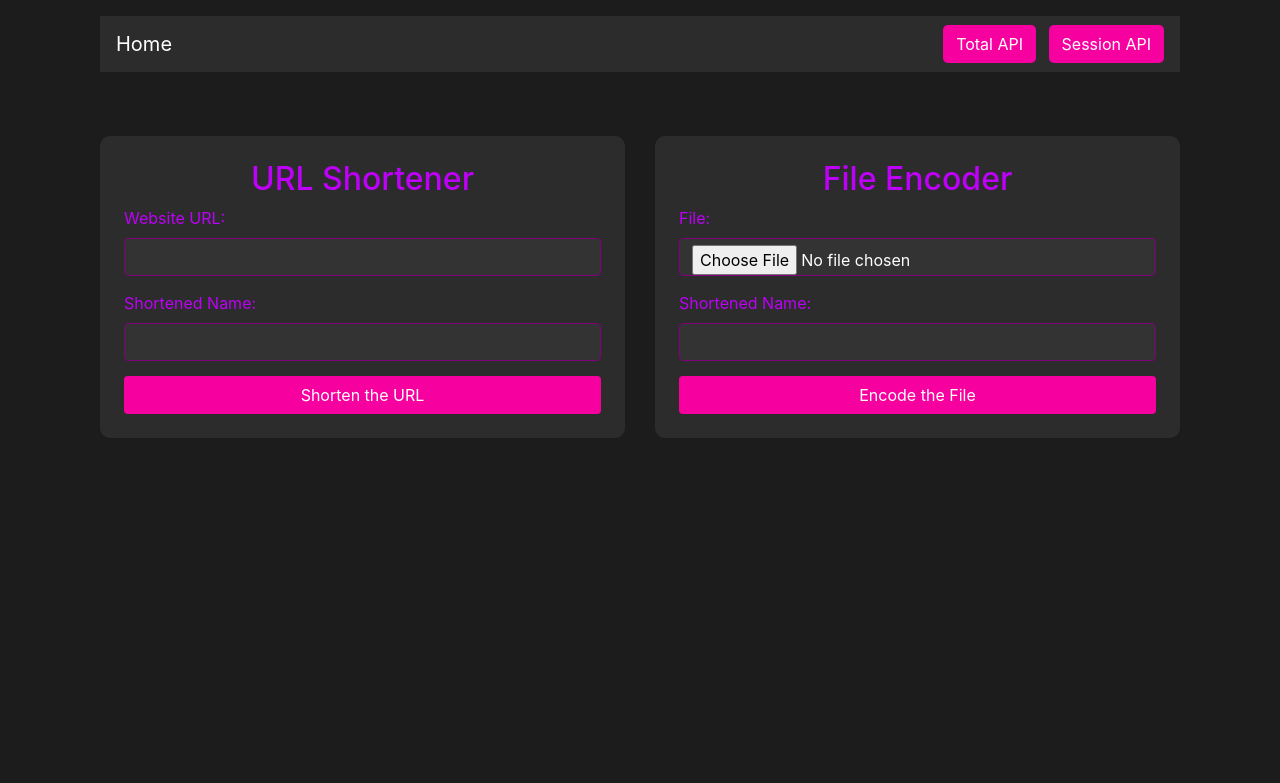
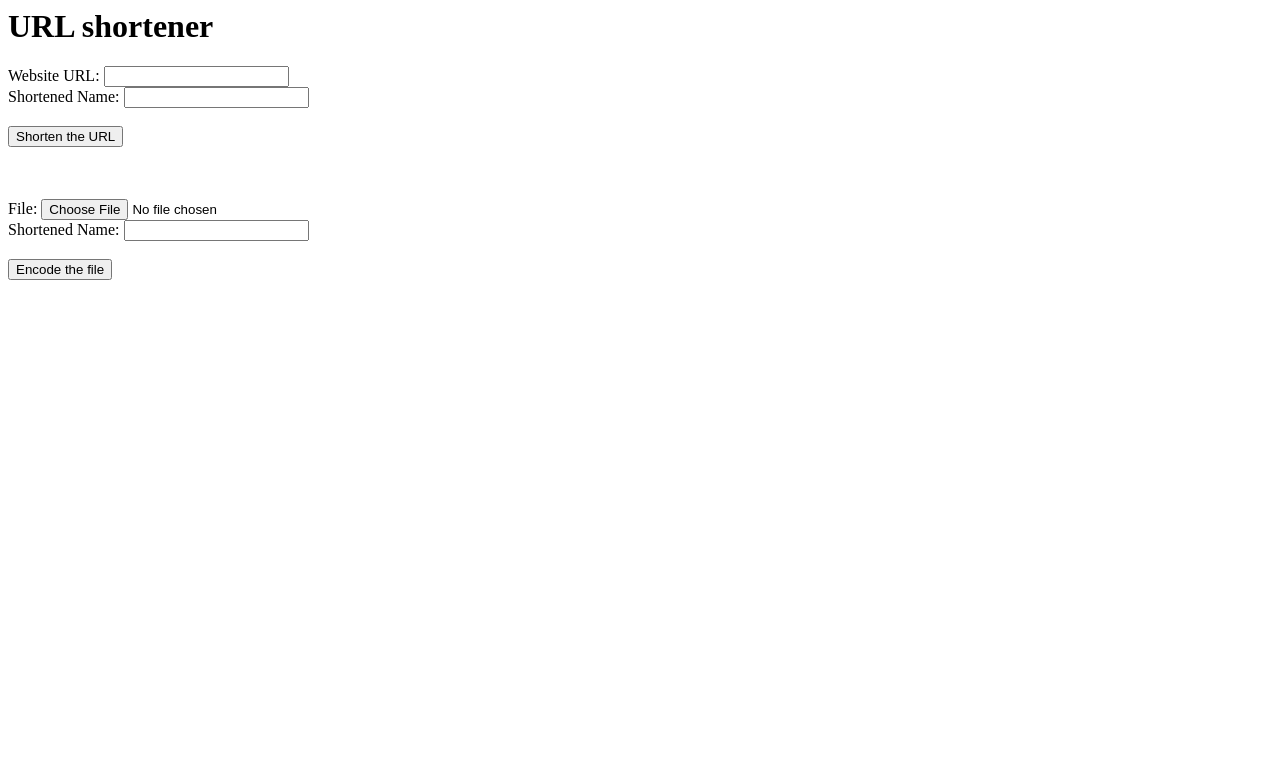
Before and after one commit to MohsinAli-10/URL-shortener-FLASK, a Flask app: page / in a window 1280 px wide. Shown: the top 783 px of the page. Run offline with Flask 3, Linux system fonts and the light colour scheme; some libraries are stand-ins or nearby versions.

Commit message:
reversion to pre CSS and blueprint files

```diff
--- a/templates/base.html
+++ b/templates/base.html
@@ -1,52 +1,13 @@
-<!DOCTYPE html>
-<html lang="en">
+<!-- <h1>THIS IS BASE</h1> -->
+
 <head>
-    <meta charset="UTF-8">
-    <meta name="viewport" content="width=device-width, initial-scale=1.0">
-    <title>URL Shortener</title>
-    <link href="https://stackpath.bootstrapcdn.com/bootstrap/4.5.2/css/bootstrap.min.css" rel="stylesheet">
-    <style>
-        body {
-            background-color: #1c1c1c;
-            color: #d3d3d3;
-        }
-        h1, h2 {
-            color: #bd00f7; /* Purple color */
-        }
-        .btn-custom {
-            background-color: #f700a0; /* Purple color */
-            color: #ffffff;
-        }
-        .btn-custom:hover {
-            background-color: #c760fa; /* Lighter purple */
-            color: #fff;
-        }
-        input[type="url"], input[type="text"], input[type="file"] {
-            background-color: #333;
-            color: #fff;
-            border: 1px solid #800080;
-        }
-        label {
-            color: #bd00f7;
-        }
-        .form-group {
-            margin-bottom: 15px;
-        }
-        .api-btn {
-            background-color: #f700a0;
-            color: white;
-            border-radius: 5px;
-        }
+    <title>{% block title %}{% endblock %}</title>
+</head>
 
-        .api-btn:hover {
-            background-color: #c760fa;
-            color: white;
-        }
-    </style>
-</head>
-<body>
-    <div class="container">
-        {% block main %}{% endblock %}
-    </div>
-</body>
-</html>
+{% for message in get_flashed_messages() %}
+<h2>{{ message }}</h2>
+{% endfor %}
+
+
+{% block main %}
+{% endblock %}
--- a/templates/home.html
+++ b/templates/home.html
@@ -1,72 +1,48 @@
 {% extends 'base.html' %}
 
+{% block title %}URL Shortener{% endblock %}
+
 {% block main %}
-<div class="container-fluid py-3">
-    <!-- Navigation Bar -->
-    <nav class="navbar navbar-expand-lg navbar-dark" style="background-color: #2c2c2c;">
-        <a class="navbar-brand" href="{{ url_for('home')}}">Home</a>
-        <div class="ml-auto">
-            <a href="{{ url_for('total_api') }}" class="btn api-btn mr-2">Total API</a>
-            <a href="{{ url_for('session_api') }}" class="btn api-btn">Session API</a>
-        </div>
-    </nav>
-</div>
 
-<div class="container-fluid py-5">
-    <div class="row">
-        <!-- URL Shortener Container -->
-        <div class="col-md-6">
-            <div class="p-4" style="background-color: #2c2c2c; border-radius: 10px;">
-                <h2 class="text-center">URL Shortener</h2>
+<h1>URL shortener</h1>
+
 <form action="your_url" method="post">
-                    <div class="form-group">
-                        <label for="url">Website URL:</label>
-                        <input type="url" class="form-control" name="url" value="" required>
-                    </div>
-                    <div class="form-group">
-                        <label for="code">Shortened Name:</label>
-                        <input type="text" class="form-control" name="code" value="" required>
-                    </div>
-                    <button type="submit" class="btn btn-custom btn-block">Shorten the URL</button>
+    <!-- 1. what is full length url the user wants
+    2. what code should be associated with the url
+    3. button to submit the form
+    action specifies the path where the form will submit the data-->
+    <label for="url">Website URL: </label>
+    <input type="url" name="url" value="" required>
+    <br>
+    <label for="code">Shortened Name: </label>
+    <input type="text" name="code" value="" required>
+    <br>
+    <br>
+    <input type="submit" value="Shorten the URL">
 </form>
-            </div>
-        </div>
 
-        <!-- File Encoder Container -->
-        <div class="col-md-6">
-            <div class="p-4" style="background-color: #2c2c2c; border-radius: 10px;">
-                <h2 class="text-center">File Encoder</h2>
 <form action="your_url" method="post" enctype="multipart/form-data">
-                    <div class="form-group">
-                        <label for="file">File:</label>
-                        <input type="file" class="form-control" name="file" value="" required>
-                    </div>
-                    <div class="form-group">
-                        <label for="code">Shortened Name:</label>
-                        <input type="text" class="form-control" name="code" value="" required>
-                    </div>
-                    <button type="submit" class="btn btn-custom btn-block">Encode the File</button>
+    <br>
+    <br>
+    <label for="file">File: </label>
+    <input type="file" name="file" value="" required>
+    <br>
+    <label for="code">Shortened Name: </label>
+    <input type="text" name="code" value="" required>
+    <br>
+    <br>
+    <input type="submit" value="Encode the file">
 </form>
-            </div>
-        </div>
-    </div>
 
-    <!-- Codes Submitted Container -->
 {% if codes %}
-    <div class="row mt-4">
-        <div class="col-12">
-            <div class="p-4" style="background-color: #2c2c2c; border-radius: 10px;">
-                <h2 class="text-center">Codes You Have Created</h2>
-                <ul class="list-group">
+<h2>Codes you have created: </h2>
+<ul>
     {% for code in codes %}
-                    <a href="{{ url_for('redirect_to_url', code=code) }}" class="list-group-item list-group-item-action bg-dark text-light" style="border-radius: 5px; margin-bottom: 5px;">
-                        {{ code }}
+    <a href="{{ url_for('redirect_to_url', code=code) }}">
+        <li>{{ code }}</li>
     </a>
     {% endfor %}
 </ul>
-            </div>
-        </div>
-    </div>
 {% endif %}
-</div>
+
 {% endblock %}
--- a/urls.json
+++ b/urls.json
@@ -1 +1 @@
-{"go": {"url": "https://google.com"}, "ya": {"url": "https://yahoo.com"}, "uzair": {"file": "uzairipad-pro-m2-stock-3208x3208-8947.jpeg"}, "moh": {"url": "https://google.com"}, "moh2": {"url": "https://google.com"}, "go90": {"url": "https://google.com"}, "go9021": {"url": "https://google.com"}}
+{"go": {"url": "https://google.com"}, "ya": {"url": "https://yahoo.com"}, "uzair": {"file": "uzairipad-pro-m2-stock-3208x3208-8947.jpeg"}, "moh": {"url": "https://google.com"}, "moh2": {"url": "https://google.com"}, "go90": {"url": "https://google.com"}, "go9021": {"url": "https://google.com"}, "hello": {"url": "https://google.com"}}
```
Also changed, not shown: legacy/backup_home.html (deleted, +0 -86 lines), legacy/backup_your_url.html (deleted, +0 -50 lines), legacy/base.html (deleted, +0 -13 lines), legacy/home copy.html (deleted, +0 -50 lines), legacy/home.html (deleted, +0 -48 lines), legacy/page_not_found.html (deleted, +0 -12 lines), legacy/your_url.html (deleted, +0 -10 lines), templates/page_not_found.html (+6 -10 lines). Lines whose indentation alone changed are shown as unchanged.
